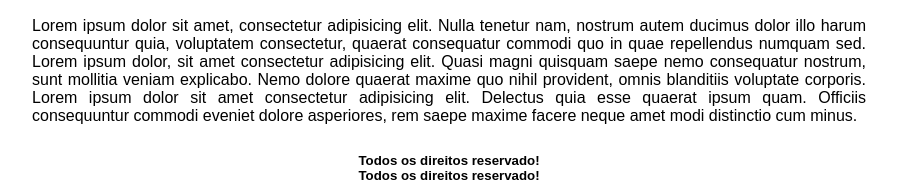
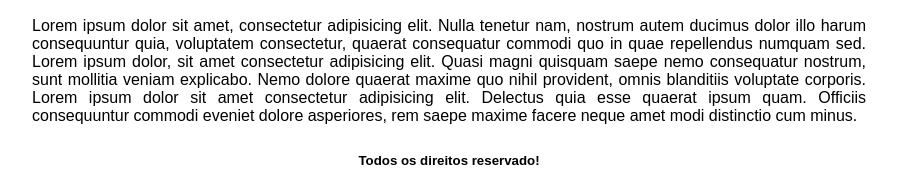
Before and after one commit to joycesilvaaa/Unes, a Flask app: page / in a window 1280 px wide. Shown: the part 804-987 px from the top of the page, without its empty margins (191-1088 px from the left). Run offline with Flask 3, Linux system fonts and the light colour scheme; some libraries are stand-ins or nearby versions.

Commit message:
tirei codigo repetido

```diff
--- a/api/templates/home.html
+++ b/api/templates/home.html
@@ -15,7 +15,4 @@ HOME
                 </div>
             </section>
         </main>
-        <footer>
-            <h5> Todos os direitos reservado!</h5>
-        </footer>
 {% endblock %}
```
